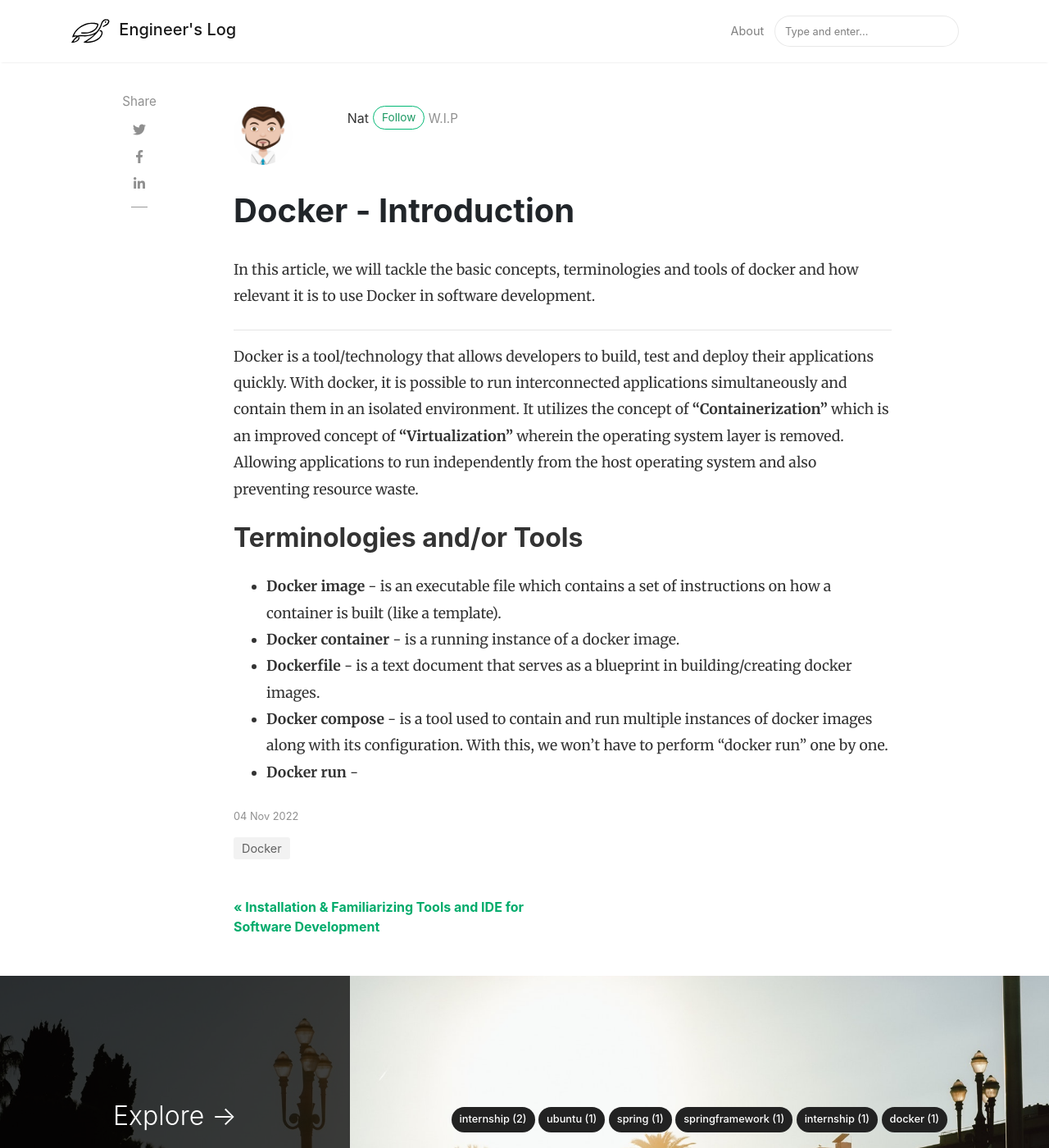
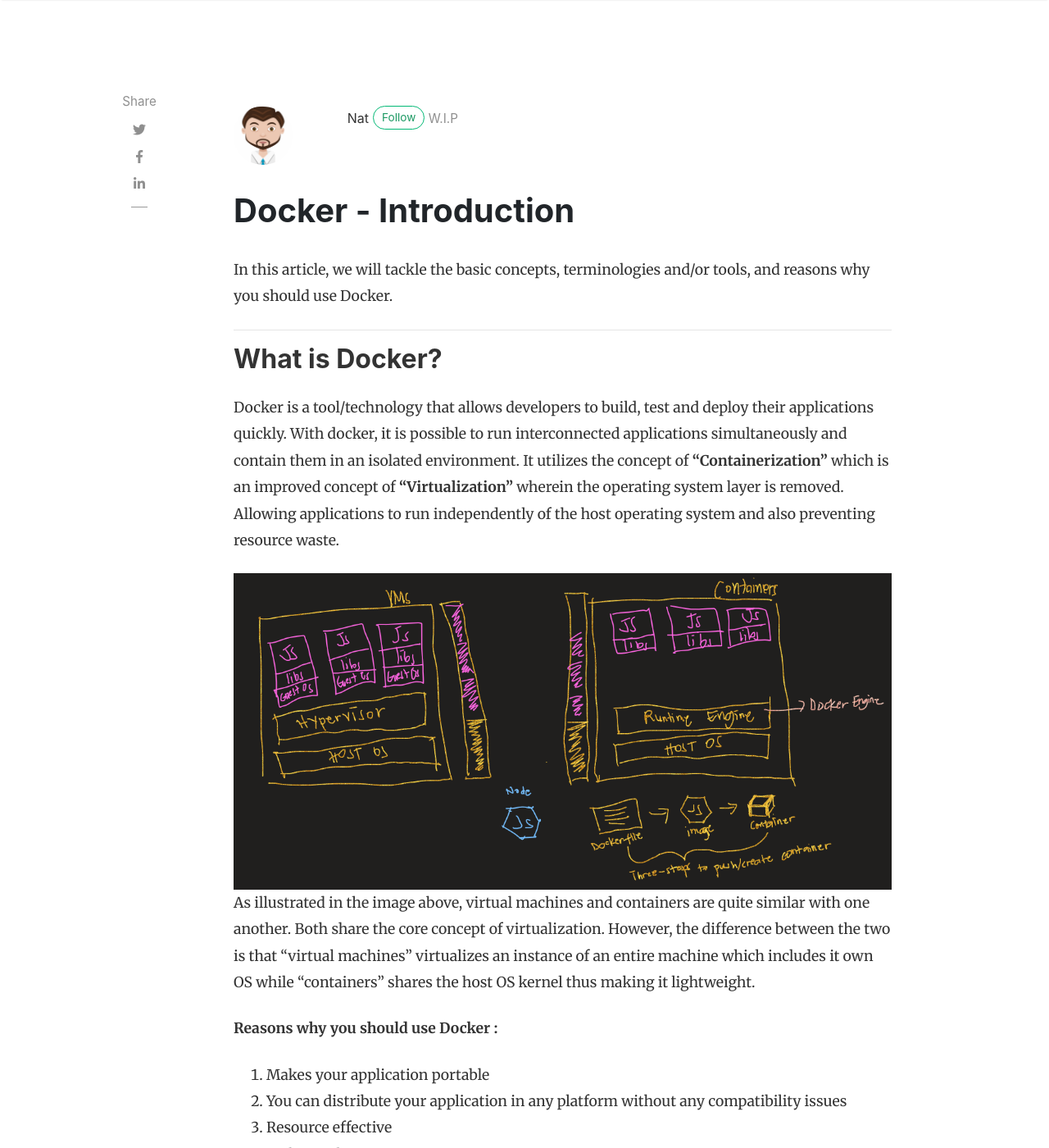
Before and after one commit to ardiesan/ntrnph23b, a Jekyll site: the page built from _posts/2022-11-04-docker-introduction.md, in a window 1280 px wide and 1400 px high. Shown: the whole window at 82% size. Built offline with Jekyll 4.4.1, drawn with Linux system fonts in a browser that asks for light colours; nearby versions of some CDN libraries; comment, search, counter and statistics services are not loaded; some of the changed text lies outside the part shown.

Commit message:
2nd Article: Docker – Introduction (Edited) (#14)
* second article
* edited text
* replaced 'alt' with appropriate desc of the image

Signed-off-by: Natalie Sagnoy <116072219+nsagnoy@users.noreply.github.com>

```diff
--- a/_posts/2022-11-04-docker-introduction.md
+++ b/_posts/2022-11-04-docker-introduction.md
@@ -6,16 +6,38 @@
 ---
 
 
-In this article, we will tackle the basic concepts, terminologies and tools of docker and how relevant it is to use Docker in software development.
+In this article, we will tackle the basic concepts, terminologies and/or tools, and reasons why you should use Docker.
 
 ----
 
-Docker is a tool/technology that allows developers to build, test and deploy their applications quickly. With docker, it is possible to run interconnected applications simultaneously and contain them in an isolated environment. It utilizes the concept of **"Containerization"** which is an improved concept of **"Virtualization"** wherein the operating system layer is removed. Allowing applications to run independently from the host operating system and also preventing resource waste.
+## What is Docker?
+Docker is a tool/technology that allows developers to build, test and deploy their applications quickly. With docker, it is possible to run interconnected applications simultaneously and contain them in an isolated environment. It utilizes the concept of **"Containerization"** which is an improved concept of **"Virtualization"** wherein the operating system layer is removed. Allowing applications to run independently of the host operating system and also preventing resource waste.
+
+![Visual comparison of virtual machines and containers](../assets/images/vm_vs_containers.PNG) <br />
+As illustrated in the image above, virtual machines and containers are quite similar with one another. Both share the core concept of virtualization. However, the difference between the two is that "virtual machines" virtualizes an instance of an entire machine which includes it own OS while "containers" shares the host OS kernel thus making it lightweight.
+
+**Reasons why you should use Docker :**
+1. Makes your application portable
+2. You can distribute your application in any platform without any compatibility issues
+3. Resource effective
+4. Lightweight
+5. Encourages CI/CD pipeline
+
 
 ## Terminologies and/or Tools
 
-- **Docker image** - is an executable file which contains a set of instructions on how a container is built (like a template).
-- **Docker container** - is a running instance of a docker image.
-- **Dockerfile** - is a text document that serves as a blueprint in building/creating docker images.
-- **Docker compose** - is a tool used to contain and run multiple instances of docker images along with its configuration. With this, we won't have to perform "docker run" one by one.
-- **Docker run** -
+- **Docker Image** - is an executable file which contains a set of instructions on how a container is built (like a template).
+
+  ![List of docker images](../assets/images/docker_images.png) <br />
+- **Docker Container** - is a running instance of a docker image.
+
+  ![List of running docker containers](../assets/images/docker_containers.png) <br />
+- **DockerFile** - is a text document that serves as a blueprint in building/creating docker images.
+
+  ![Example of a dockerfile - MySQL](../assets/images/dockerfile.png) <br />
+- **Docker Compose** - is a tool used to contain and run multiple instances of docker images along with its configuration. With this, we won't have to perform "docker run" one by one.
+
+  ![Example of docker compose - MySQL](../assets/images/docker_compose.png) <br />
+- **Docker Hub** - is a cloud-hosted docker registry wherein docker images/containers are stored and shared. Official images of applications are available in Docker hub. It is like GitHub but for docker images/containers.
+
+  ![Docker Hub website screenshot](../assets/images/docker_hub.png) <br />
```
Also changed, not shown: assets/images/docker_compose.png (added), assets/images/docker_containers.png (added), assets/images/docker_hub.png (added), assets/images/docker_images.png (added), assets/images/dockerfile.png (added), assets/images/vm_vs_containers.PNG (added).
